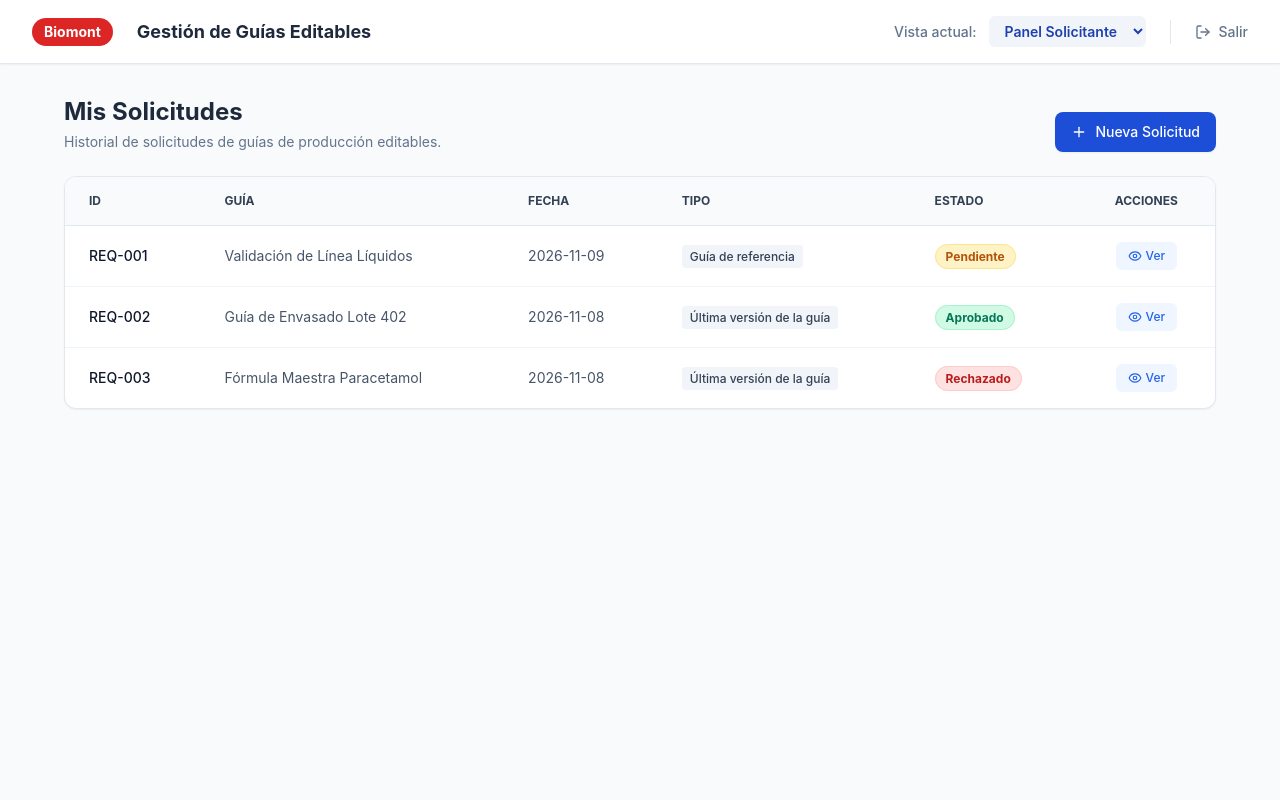
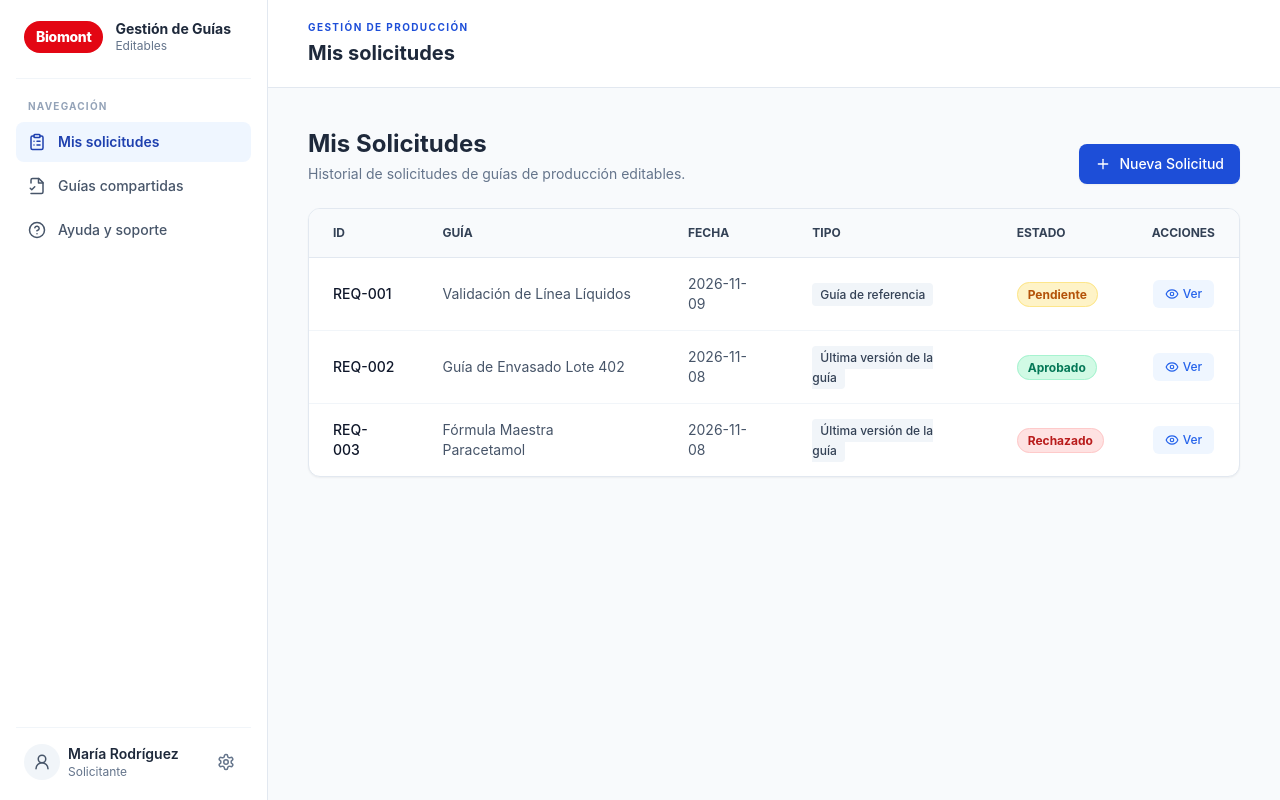
Before and after one commit to Biomont-Soluciones-Agiles/App-Gestion-Guias-Produccion, a React (Create React App) app: page / in a window 1280 px wide. Both pictures are taken after a click on the button "Ingresar". Built offline with nearby package versions, Linux system fonts and the light colour scheme.

Commit message:
UI: mueve navegación y configuración al panel lateral
* UI: agrega barra lateral con usuario y configuración

* UI: mueve navegación a la barra lateral

* UI: elimina selector de rol del panel lateral

* UI: elimina cambio de vista desde encabezado

```diff
--- a/src/App.js
+++ b/src/App.js
@@ -1,6 +1,6 @@
 import React, { useState } from 'react';
 import LoginScreen from './components/LoginScreen';
-import TopNav from './components/TopNav';
+import SideNav from './components/SideNav';
 import ApplicantPanel from './components/ApplicantPanel';
 import ASCPanel from './components/ASCPanel';
 
@@ -13,21 +13,15 @@ const mockRequests = [
 export default function App() {
   const [user, setUser] = useState(null);
   const [requests, setRequests] = useState(mockRequests);
-
-  const login = (role) => setUser(role);
-  const logout = () => setUser(null);
-
-  if (!user) return <LoginScreen onLogin={login} />;
-
-  return (
-    <div className="min-h-screen flex flex-col bg-slate-50">
-      <TopNav currentRole={user} onRoleChange={setUser} onLogout={logout} />
-      <main className="flex-grow p-8">
-        {user === 'Solicitante' ?
-          <ApplicantPanel requests={requests} setRequests={setRequests} /> :
-          <ASCPanel requests={requests} setRequests={setRequests} />
-        }
-      </main>
-    </div>
-  );
+  if (!user) return <LoginScreen onLogin={setUser} />;
+  const isAsc = user === 'ASC';
+  return <div className="min-h-screen bg-slate-50 flex">
+    <SideNav currentRole={user} onLogout={() => setUser(null)} />
+    <main className="min-w-0 flex-1">
+      <header className="flex h-[88px] items-center border-b border-slate-200 bg-white px-10">
+        <div><p className="text-[10px] font-bold uppercase tracking-[.14em] text-blue-700">Gestión de producción</p><h1 className="mt-1 text-xl font-bold text-slate-800">{isAsc ? 'Solicitudes por revisar' : 'Mis solicitudes'}</h1></div>
+      </header>
+      <div className="p-8 lg:p-10">{isAsc ? <ASCPanel requests={requests} setRequests={setRequests} /> : <ApplicantPanel requests={requests} setRequests={setRequests} />}</div>
+    </main>
+  </div>;
 }
--- /dev/null
+++ b/src/components/SideNav.js
@@ -0,0 +1,39 @@
+import React, { useEffect, useRef, useState } from 'react';
+import { ClipboardList, FileCheck2, HelpCircle, LogOut, Settings, ShieldCheck, UserRound } from 'lucide-react';
+
+export default function SideNav({ currentRole, onLogout }) {
+  const [menuOpen, setMenuOpen] = useState(false);
+  const menuRef = useRef(null);
+  useEffect(() => {
+    const close = (event) => { if (menuRef.current && !menuRef.current.contains(event.target)) setMenuOpen(false); };
+    document.addEventListener('mousedown', close);
+    return () => document.removeEventListener('mousedown', close);
+  }, []);
+  const isAsc = currentRole === 'ASC';
+  const userName = isAsc ? 'Aseguramiento de la Calidad' : 'María Rodríguez';
+  const userRole = isAsc ? 'ASC' : 'Solicitante';
+  return <aside className="w-[268px] shrink-0 border-r border-slate-200 bg-white px-4 py-5 flex flex-col justify-between min-h-screen">
+    <div>
+      <div className="flex items-center gap-3 px-2 pb-6">
+        <div className="rounded-full bg-[#e30613] px-3 py-1.5 text-sm font-extrabold tracking-tight text-white">Biomont</div>
+        <div><p className="text-sm font-bold leading-tight text-slate-800">Gestión de Guías</p><p className="text-xs text-slate-500">Editables</p></div>
+      </div>
+      <div className="mb-5 border-t border-slate-100" />
+      <p className="px-3 pb-2 text-[10px] font-bold uppercase tracking-[.12em] text-slate-400">Navegación</p>
+      <nav className="space-y-1">
+        <button className="flex w-full items-center gap-3 rounded-lg bg-blue-50 px-3 py-2.5 text-left text-sm font-semibold text-blue-800"><ClipboardList size={18} />{isAsc ? 'Solicitudes por revisar' : 'Mis solicitudes'}</button>
+        <button className="flex w-full items-center gap-3 rounded-lg px-3 py-2.5 text-left text-sm font-medium text-slate-600 hover:bg-slate-50"><FileCheck2 size={18} />{isAsc ? 'Historial de decisiones' : 'Guías compartidas'}</button>
+        <a href="https://laboratoriosbiomont.with16.glpi-network.cloud/" target="_blank" rel="noreferrer" className="flex items-center gap-3 rounded-lg px-3 py-2.5 text-sm font-medium text-slate-600 hover:bg-slate-50"><HelpCircle size={18} />Ayuda y soporte</a>
+      </nav>
+    </div>
+    <div className="relative border-t border-slate-100 pt-4" ref={menuRef}>
+      {menuOpen && <div className="absolute bottom-[70px] left-0 w-full overflow-hidden rounded-xl border border-slate-200 bg-white py-1 shadow-xl"><p className="px-3 py-2 text-[10px] font-bold uppercase tracking-[.12em] text-slate-400">Configuración</p><button onClick={onLogout} className="flex w-full items-center gap-3 px-3 py-2.5 text-left text-sm font-semibold text-red-600 hover:bg-red-50"><LogOut size={17} />Cerrar sesión</button></div>}
+      <div className="flex items-center gap-2 px-2">
+        <div className="grid h-9 w-9 place-items-center rounded-full bg-slate-100 text-slate-600"><UserRound size={18} /></div>
+        <div className="min-w-0 flex-1"><p className="truncate text-sm font-semibold text-slate-800">{userName}</p><p className="text-xs text-slate-500">{userRole}</p></div>
+        <button aria-label="Configuración" onClick={() => setMenuOpen(!menuOpen)} className="rounded-md p-2 text-slate-500 hover:bg-slate-100 hover:text-slate-800"><Settings size={18} /></button>
+      </div>
+
+    </div>
+  </aside>;
+}
```
